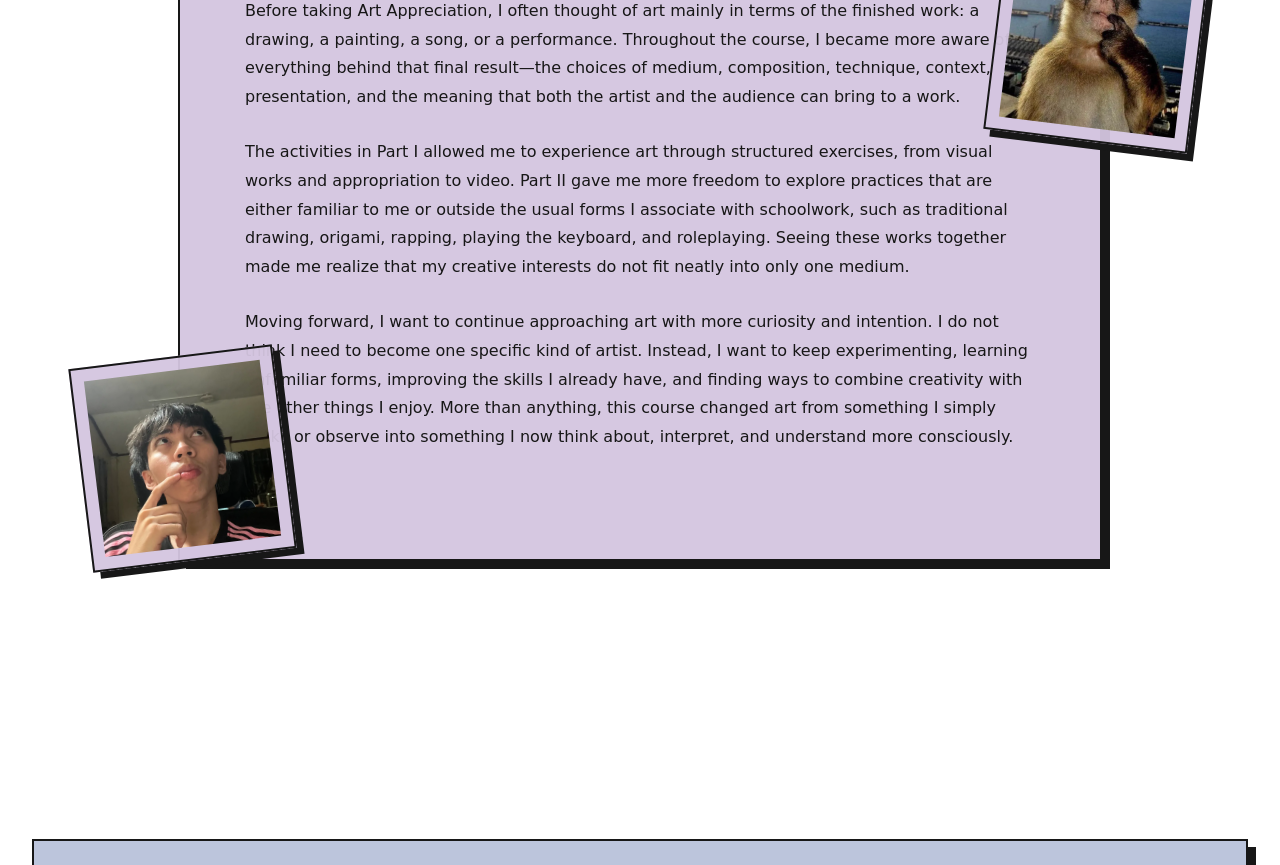
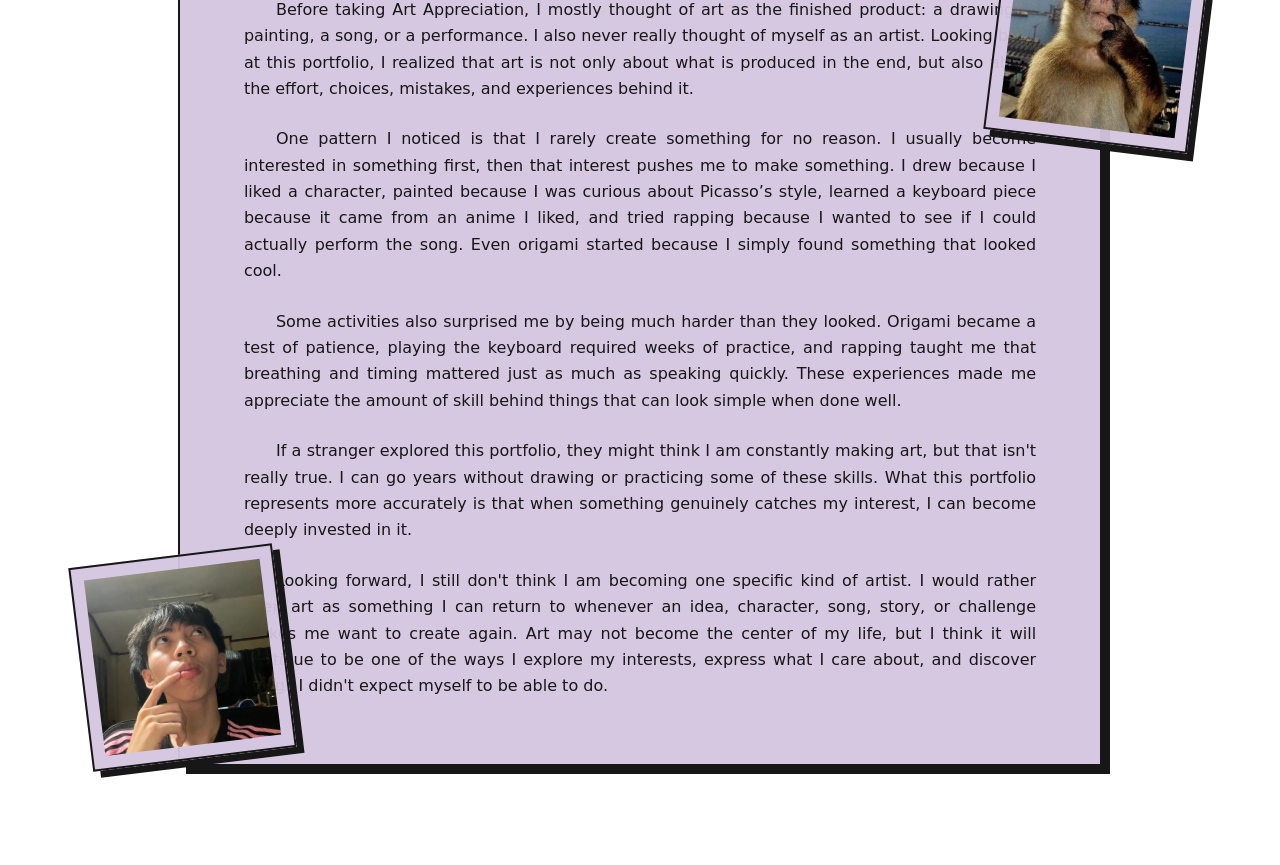
Before and after one commit to KuriGohan1992/art-art-art-and-more-art, a Vue app: page / in a window 1280 px wide. Shown: the part 8100-8965 px from the top of the page. Built offline with nearby package versions, Linux system fonts and the light colour scheme.

Commit message:
content: finalize portfolio reflection

```diff
--- a/src/components/FinalReflection.vue
+++ b/src/components/FinalReflection.vue
@@ -15,35 +15,30 @@
         <article class="reflection-card">
           <div class="reflection-copy">
             <p>
-              Before taking Art Appreciation, I often thought of art mainly
-              in terms of the finished work: a drawing, a painting, a song,
-              or a performance. Throughout the course, I became more aware
-              of everything behind that final result—the choices of medium,
-              composition, technique, context, presentation, and the meaning
-              that both the artist and the audience can bring to a work.
+              Before taking Art Appreciation, I mostly thought of art as the finished product: a drawing, a painting, a song, or a performance. I also never really thought of myself as an artist. Looking back at this portfolio, I realized that art is not only about what is produced in the end, but also about the effort, choices, mistakes, and experiences behind it.
+
             </p>
 
             <p>
-              The activities in Part I allowed me to experience art through
-              structured exercises, from visual works and appropriation to
-              video. Part II gave me more freedom to explore practices that
-              are either familiar to me or outside the usual forms I associate
-              with schoolwork, such as traditional drawing, origami, rapping,
-              playing the keyboard, and roleplaying. Seeing these works
-              together made me realize that my creative interests do not fit
-              neatly into only one medium.
+              One pattern I noticed is that I rarely create something for no reason. I usually become interested in something first, then that interest pushes me to make something. I drew because I liked a character, painted because I was curious about Picasso’s style, learned a keyboard piece because it came from an anime I liked, and tried rapping because I wanted to see if I could actually perform the song. Even origami started because I simply found something that looked cool.
+
             </p>
 
             <p>
-              Moving forward, I want to continue approaching art with more
-              curiosity and intention. I do not think I need to become one
-              specific kind of artist. Instead, I want to keep experimenting,
-              learning unfamiliar forms, improving the skills I already have,
-              and finding ways to combine creativity with the other things I
-              enjoy. More than anything, this course changed art from something
-              I simply make or observe into something I now think about,
-              interpret, and understand more consciously.
+              Some activities also surprised me by being much harder than they looked. Origami became a test of patience, playing the keyboard required weeks of practice, and rapping taught me that breathing and timing mattered just as much as speaking quickly. These experiences made me appreciate the amount of skill behind things that can look simple when done well.
+
             </p>
+
+            <p>
+              If a stranger explored this portfolio, they might think I am constantly making art, but that isn't really true. I can go years without drawing or practicing some of these skills. What this portfolio represents more accurately is that when something genuinely catches my interest, I can become deeply invested in it.
+
+            </p>
+
+            <p>
+              Looking forward, I still don't think I am becoming one specific kind of artist. I would rather keep art as something I can return to whenever an idea, character, song, story, or challenge makes me want to create again. Art may not become the center of my life, but I think it will continue to be one of the ways I explore my interests, express what I care about, and discover things I didn't expect myself to be able to do.
+
+            </p>
+
           </div>
         </article>
 
@@ -183,27 +178,22 @@
 
 .reflection-copy {
   width: min(
-    790px,
+    990px,
     100%
   );
 
   margin: 0 auto;
 }
-
 .reflection-copy p {
   margin:
     0
     0
-    26px;
+    24px;
 
-  font-size:
-    clamp(
-      1rem,
-      1.15vw,
-      1.12rem
-    );
+  line-height: 1.65;
 
-  line-height: 1.8;
+  text-align: justify;
+  text-indent: 2em;
 }
 
 .reflection-copy p:last-child {
```
